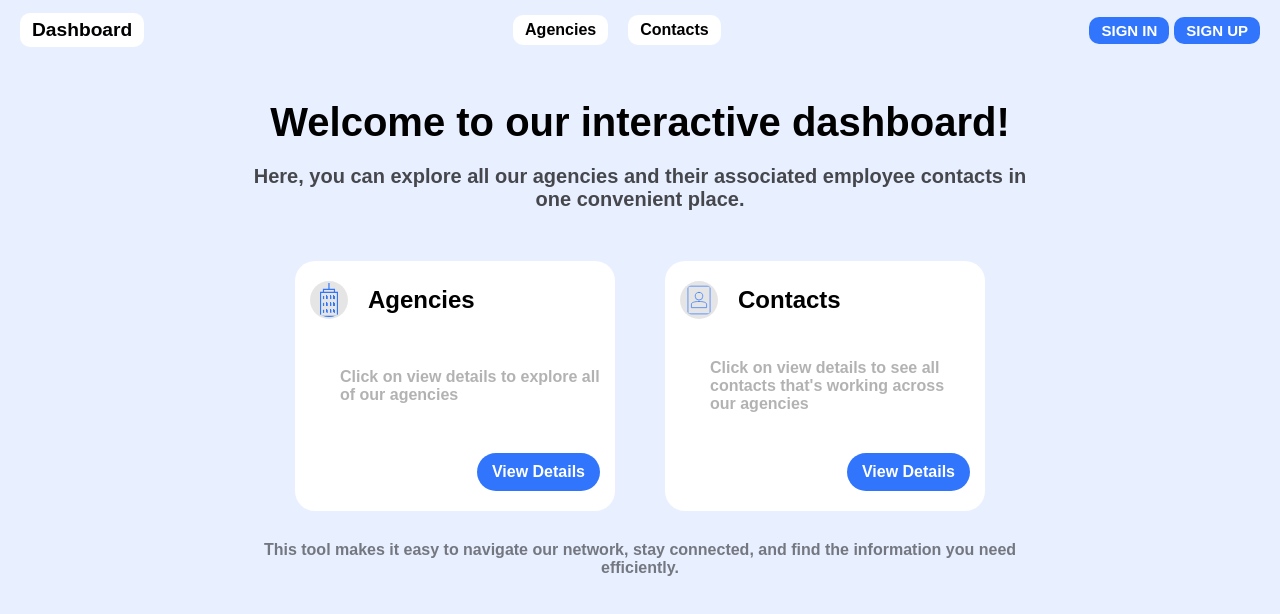
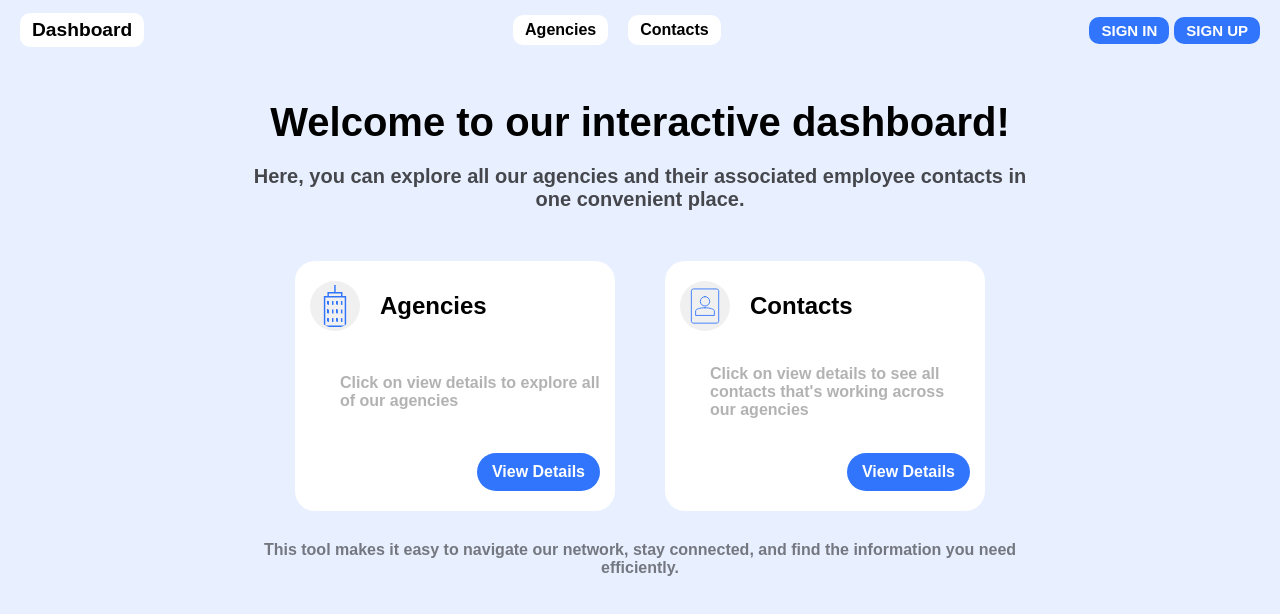
Before and after one commit to elaljo/Dashboard_app, a Next.js app: page / in a window 1280 px wide. Shown: the top 614 px of the page. Built offline with nearby package versions, Linux system fonts and the light colour scheme; no server answers.

Commit message:
easy modified

```diff
--- a/app/components/CardBox.module.css
+++ b/app/components/CardBox.module.css
@@ -12,9 +12,9 @@
     padding: 20px 15px;
 }
 .svg{
-    background: rgba(0, 0, 0, 0.1);
-    padding: 2px;
-    border-radius: 20px;
+    background: rgba(110, 112, 116, 0.1);
+    padding: 3px 4px;
+    border-radius: 30px;
 }
 .agency{
     display: flex;
--- a/app/components/CardBox.tsx
+++ b/app/components/CardBox.tsx
@@ -13,7 +13,7 @@ export default function CardBox({ icon, title, description, buttonText, href}: C
     return (
         <div className={styles.Box}>
             <div className={styles.agency}>
-                <img className={styles.svg} src={icon} alt={title} width={38} height={38} /> {title}
+                <img className={styles.svg} src={icon} alt={title} width={50} height={50} /> {title}
             </div>
             <div className={styles.boxDetails}>
                 {description}
```
